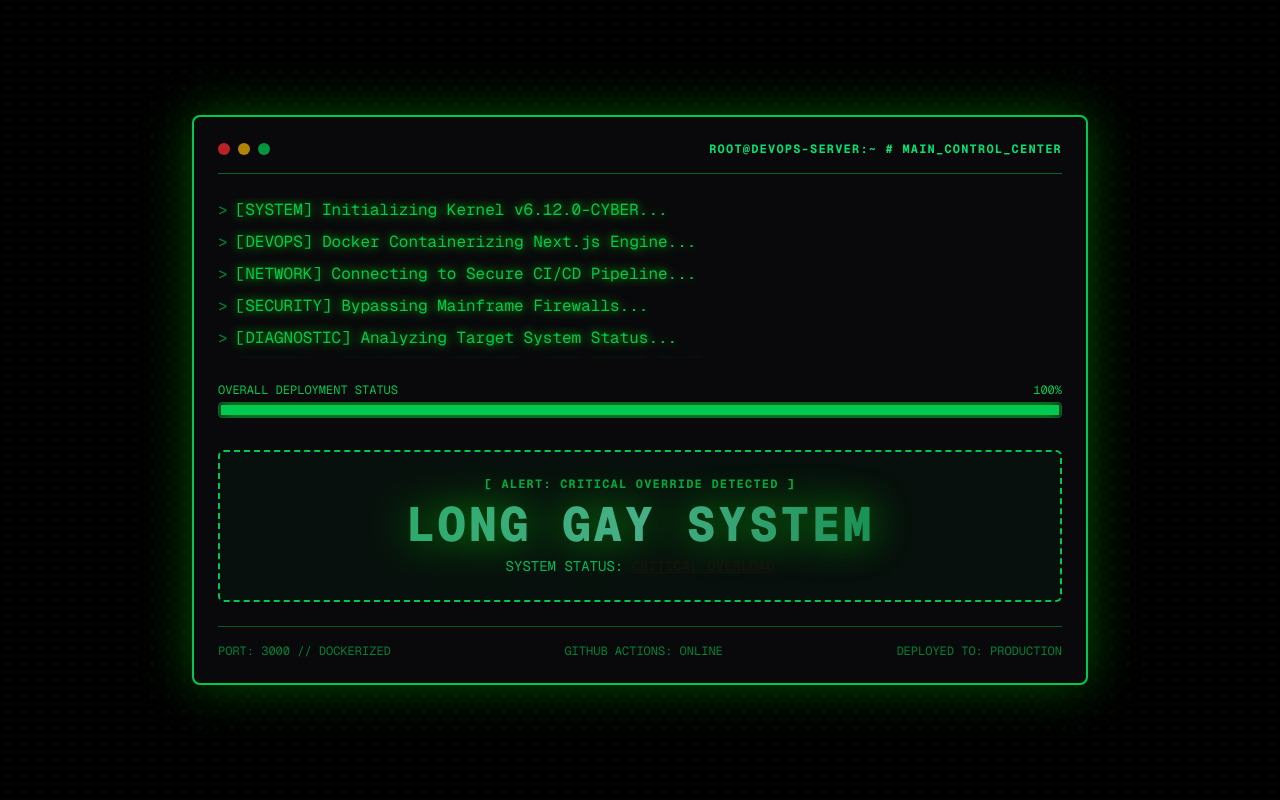
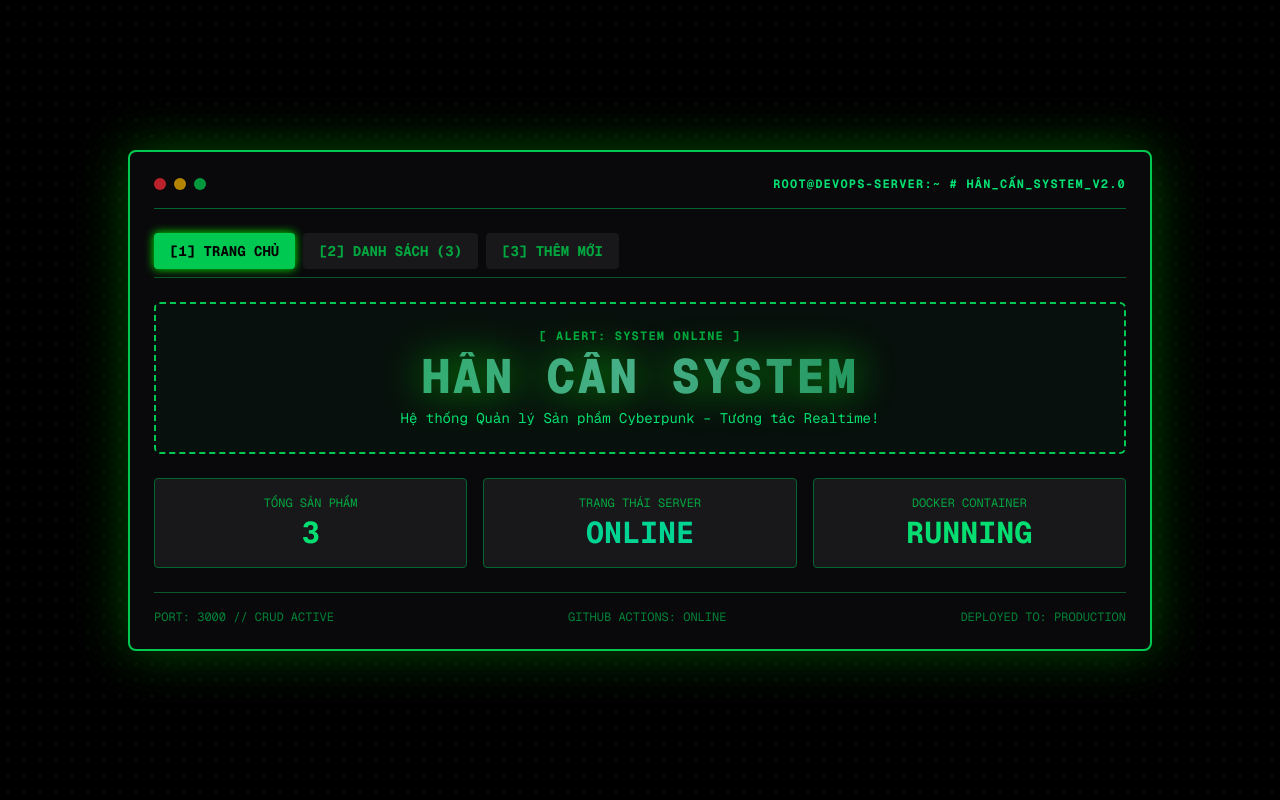
Before and after one commit to LaPhucHan/Gay_Long, a Next.js app: page / in a window 1280 px wide. Built offline with nearby package versions, Linux system fonts and the light colour scheme.

Commit message:
Add CRUD product interactive features and navigation tabs

```diff
--- a/app/page.tsx
+++ b/app/page.tsx
@@ -1,94 +1,260 @@
 "use client";
 
-import { useState, useEffect } from "react";
+import { useState } from "react";
+
+interface Product {
+  id: number;
+  name: string;
+  price: string;
+  category: string;
+}
 
 export default function Home() {
-  const [logs, setLogs] = useState<string[]>([]);
-  const [progress, setProgress] = useState(0);
+  const [activeTab, setActiveTab] = useState<"dashboard" | "products" | "add">("dashboard");
 
-  useEffect(() => {
-    const bootLogs = [
-      "[SYSTEM] Initializing Kernel v6.12.0-CYBER...",
-      "[DEVOPS] Docker Containerizing Next.js Engine...",
-      "[NETWORK] Connecting to Secure CI/CD Pipeline...",
-      "[SECURITY] Bypassing Mainframe Firewalls...",
-      "[DIAGNOSTIC] Analyzing Target System Status...",
-      "[CRITICAL] DIAGNOSTIC COMPLETE. CORE REPORT READY.",
-    ];
+  // State quản lý danh sách sản phẩm
+  const [products, setProducts] = useState<Product[]>([
+    { id: 101, name: "CyberDeck Terminal V1", price: "1,200 USD", category: "Hardware" },
+    { id: 102, name: "Neural Link Processor", price: "3,500 USD", category: "Chips" },
+    { id: 103, name: "Quantum Encryption Key", price: "800 USD", category: "Security" },
+  ]);
 
-    bootLogs.forEach((log, index) => {
-      setTimeout(() => {
-        setLogs((prev) => [...prev, log]);
-      }, (index + 1) * 600);
-    });
+  // State quản lý Form Thêm/Sửa
+  const [formData, setFormData] = useState({ name: "", price: "", category: "Hardware" });
+  const [editingId, setEditingId] = useState<number | null>(null);
 
-    const interval = setInterval(() => {
-      setProgress((prev) => (prev < 100 ? prev + 1 : 100));
-    }, 40);
+  // Thao tác Thêm hoặc Cập nhật Sản phẩm
+  const handleSubmit = (e: React.FormEvent) => {
+    e.preventDefault();
+    if (!formData.name || !formData.price) return;
 
-    return () => clearInterval(interval);
-  }, []);
+    if (editingId !== null) {
+      // Cập nhật sản phẩm
+      setProducts(products.map((p) => (p.id === editingId ? { ...p, ...formData } : p)));
+      setEditingId(null);
+    } else {
+      // Thêm sản phẩm mới
+      const newProduct: Product = {
+        id: Date.now(),
+        ...formData,
+      };
+      setProducts([...products, newProduct]);
+    }
+
+    setFormData({ name: "", price: "", category: "Hardware" });
+    setActiveTab("products"); // Tự động chuyển về trang danh sách
+  };
+
+  // Kích hoạt chế độ Sửa
+  const handleEdit = (product: Product) => {
+    setEditingId(product.id);
+    setFormData({ name: product.name, price: product.price, category: product.category });
+    setActiveTab("add");
+  };
+
+  // Xóa sản phẩm
+  const handleDelete = (id: number) => {
+    setProducts(products.filter((p) => p.id !== id));
+  };
 
   return (
-    <div className="min-h-screen bg-black text-green-500 font-mono p-6 flex flex-col items-center justify-center relative overflow-hidden select-none">
+    <div className="min-h-screen bg-black text-green-500 font-mono p-4 md:p-8 flex flex-col items-center justify-center relative overflow-hidden select-none">
       {/* Background Matrix Grid Overlay */}
       <div className="absolute inset-0 bg-[radial-gradient(#00ff00_1px,transparent_1px)] [background-size:16px_16px] opacity-10 pointer-events-none"></div>
 
       {/* Main Terminal Window */}
-      <div className="w-full max-w-4xl bg-zinc-950 border-2 border-green-500 shadow-[0_0_50px_rgba(0,255,0,0.3)] rounded-lg p-6 relative z-10 backdrop-blur-md">
+      <div className="w-full max-w-5xl bg-zinc-950 border-2 border-green-500 shadow-[0_0_50px_rgba(0,255,0,0.3)] rounded-lg p-6 relative z-10 backdrop-blur-md">
 
         {/* Terminal Header */}
         <div className="flex items-center justify-between border-b border-green-800 pb-4 mb-6">
           <div className="flex space-x-2">
             <div className="w-3 h-3 rounded-full bg-red-500 animate-pulse"></div>
-            <div className="w-3 h-3 rounded-full bg-yellow-500 animate-pulse delay-75"></div>
-            <div className="w-3 h-3 rounded-full bg-green-500 animate-pulse delay-150"></div>
+            <div className="w-3 h-3 rounded-full bg-yellow-500 animate-pulse"></div>
+            <div className="w-3 h-3 rounded-full bg-green-500 animate-pulse"></div>
           </div>
-          <p className="text-xs text-green-400 tracking-widest font-bold uppercase">
-            ROOT@DEVOPS-SERVER:~ # MAIN_CONTROL_CENTER
+          <p className="text-xs text-green-400 tracking-widest font-bold uppercase hidden sm:block">
+            ROOT@DEVOPS-SERVER:~ # HÂN_CẤN_SYSTEM_v2.0
           </p>
         </div>
 
-        {/* System Logs Area */}
-        <div className="space-y-2 text-sm md:text-base h-40 overflow-y-auto mb-6 scrollbar-thin scrollbar-thumb-green-500">
-          {logs.map((log, idx) => (
-            <div key={idx} className="flex items-center space-x-2">
-              <span className="text-green-700">&gt;</span>
-              <span className="drop-shadow-[0_0_5px_rgba(0,255,0,0.8)]">{log}</span>
-            </div>
-          ))}
+        {/* Navigation Tabs (Các Trang Tương Tác) */}
+        <div className="flex space-x-2 mb-6 border-b border-green-900 pb-2">
+          <button
+            onClick={() => setActiveTab("dashboard")}
+            className={`px-4 py-2 text-xs md:text-sm font-bold rounded transition-all ${
+              activeTab === "dashboard"
+                ? "bg-green-500 text-black shadow-[0_0_10px_#00ff00]"
+                : "bg-zinc-900 text-green-600 hover:text-green-400"
+            }`}
+          >
+            [1] TRANG CHỦ
+          </button>
+          <button
+            onClick={() => setActiveTab("products")}
+            className={`px-4 py-2 text-xs md:text-sm font-bold rounded transition-all ${
+              activeTab === "products"
+                ? "bg-green-500 text-black shadow-[0_0_10px_#00ff00]"
+                : "bg-zinc-900 text-green-600 hover:text-green-400"
+            }`}
+          >
+            [2] DANH SÁCH ({products.length})
+          </button>
+          <button
+            onClick={() => {
+              setEditingId(null);
+              setFormData({ name: "", price: "", category: "Hardware" });
+              setActiveTab("add");
+            }}
+            className={`px-4 py-2 text-xs md:text-sm font-bold rounded transition-all ${
+              activeTab === "add"
+                ? "bg-green-500 text-black shadow-[0_0_10px_#00ff00]"
+                : "bg-zinc-900 text-green-600 hover:text-green-400"
+            }`}
+          >
+            [3] {editingId !== null ? "SỬA SẢN PHẨM" : "THÊM MỚI"}
+          </button>
         </div>
 
-        {/* Progress Bar */}
-        <div className="mb-8">
-          <div className="flex justify-between text-xs mb-1">
-            <span>OVERALL DEPLOYMENT STATUS</span>
-            <span>{progress}%</span>
+        {/* ================= TRANG 1: DASHBOARD ================= */}
+        {activeTab === "dashboard" && (
+          <div className="space-y-6">
+            <div className="border-2 border-dashed border-green-500 bg-green-950/20 p-6 rounded-md text-center">
+              <p className="text-xs text-green-600 tracking-widest mb-2 font-bold">
+                [ ALERT: SYSTEM ONLINE ]
+              </p>
+              <h1 className="text-3xl md:text-5xl font-extrabold text-transparent bg-clip-text bg-gradient-to-r from-green-400 via-emerald-300 to-green-600 tracking-wider animate-pulse drop-shadow-[0_0_20px_rgba(0,255,0,0.8)]">
+                HÂN CẤN SYSTEM
+              </h1>
+              <p className="mt-2 text-sm text-green-400">
+                Hệ thống Quản lý Sản phẩm Cyberpunk – Tương tác Realtime!
+              </p>
+            </div>
+
+            <div className="grid grid-cols-1 md:grid-cols-3 gap-4">
+              <div className="bg-zinc-900 border border-green-800 p-4 rounded text-center">
+                <p className="text-xs text-green-600">TỔNG SẢN PHẨM</p>
+                <p className="text-3xl font-bold text-green-400 mt-1">{products.length}</p>
+              </div>
+              <div className="bg-zinc-900 border border-green-800 p-4 rounded text-center">
+                <p className="text-xs text-green-600">TRẠNG THÁI SERVER</p>
+                <p className="text-3xl font-bold text-emerald-400 mt-1">ONLINE</p>
+              </div>
+              <div className="bg-zinc-900 border border-green-800 p-4 rounded text-center">
+                <p className="text-xs text-green-600">DOCKER CONTAINER</p>
+                <p className="text-3xl font-bold text-green-400 mt-1">RUNNING</p>
+              </div>
+            </div>
           </div>
-          <div className="w-full bg-zinc-900 border border-green-800 h-4 rounded overflow-hidden p-0.5">
-            <div
-              className="bg-green-500 h-full transition-all duration-75 shadow-[0_0_15px_#00ff00]"
-              style={{ width: `${progress}%` }}
-            ></div>
+        )}
+
+        {/* ================= TRANG 2: DANH SÁCH SẢN PHẨM (XÓA / SỬA) ================= */}
+        {activeTab === "products" && (
+          <div className="overflow-x-auto">
+            <table className="w-full text-left border-collapse border border-green-800 text-xs md:text-sm">
+              <thead>
+                <tr className="bg-zinc-900 text-green-400 border-b border-green-800">
+                  <th className="p-3 border-r border-green-800">ID</th>
+                  <th className="p-3 border-r border-green-800">TÊN SẢN PHẨM</th>
+                  <th className="p-3 border-r border-green-800">DANH MỤC</th>
+                  <th className="p-3 border-r border-green-800">GIÁ</th>
+                  <th className="p-3 text-center">THAO TÁC</th>
+                </tr>
+              </thead>
+              <tbody>
+                {products.length === 0 ? (
+                  <tr>
+                    <td colSpan={5} className="p-4 text-center text-zinc-600">
+                      Chưa có sản phẩm nào trong hệ thống.
+                    </td>
+                  </tr>
+                ) : (
+                  products.map((item) => (
+                    <tr key={item.id} className="border-b border-green-900/50 hover:bg-green-950/30">
+                      <td className="p-3 border-r border-green-900 font-mono text-green-600">#{item.id}</td>
+                      <td className="p-3 border-r border-green-900 font-bold text-green-300">{item.name}</td>
+                      <td className="p-3 border-r border-green-900 text-green-500">{item.category}</td>
+                      <td className="p-3 border-r border-green-900 text-yellow-400 font-bold">{item.price}</td>
+                      <td className="p-3 text-center space-x-2">
+                        <button
+                          onClick={() => handleEdit(item)}
+                          className="px-2 py-1 bg-yellow-600/30 text-yellow-400 border border-yellow-600 rounded hover:bg-yellow-500 hover:text-black transition"
+                        >
+                          SỬA
+                        </button>
+                        <button
+                          onClick={() => handleDelete(item.id)}
+                          className="px-2 py-1 bg-red-600/30 text-red-400 border border-red-600 rounded hover:bg-red-500 hover:text-black transition"
+                        >
+                          XÓA
+                        </button>
+                      </td>
+                    </tr>
+                  ))
+                )}
+              </tbody>
+            </table>
           </div>
-        </div>
+        )}
 
-        {/* Dramatic Hân Cấn Section */}
-        <div className="border-2 border-dashed border-green-500 bg-green-950/20 p-6 rounded-md text-center relative group hover:border-red-500 transition-colors duration-300">
-          <p className="text-xs text-green-600 tracking-widest mb-2 font-bold">
-            [ ALERT: CRITICAL OVERRIDE DETECTED ]
-          </p>
-          <h1 className="text-3xl md:text-5xl font-extrabold text-transparent bg-clip-text bg-gradient-to-r from-green-400 via-emerald-300 to-green-600 tracking-wider animate-pulse drop-shadow-[0_0_20px_rgba(0,255,0,0.8)]">
-            LONG GAY SYSTEM
-          </h1>
-          <p className="mt-2 text-sm text-green-400 opacity-80">
-            SYSTEM STATUS: <span className="text-red-500 font-bold underline animate-ping">CRITICAL OVERLOAD</span>
-          </p>
-        </div>
+        {/* ================= TRANG 3: FORM THÊM / SỬA SẢN PHẨM ================= */}
+        {activeTab === "add" && (
+          <form onSubmit={handleSubmit} className="space-y-4 max-w-lg mx-auto bg-zinc-900 p-6 border border-green-800 rounded">
+            <h2 className="text-lg font-bold text-green-400 border-b border-green-800 pb-2">
+              {editingId !== null ? "[ EDIT ] CẬP NHẬT SẢN PHẨM" : "[ CREATE ] THÊM SẢN PHẨM MỚI"}
+            </h2>
+
+            <div>
+              <label className="block text-xs text-green-600 mb-1">TÊN SẢN PHẨM</label>
+              <input
+                type="text"
+                required
+                value={formData.name}
+                onChange={(e) => setFormData({ ...formData, name: e.target.value })}
+                className="w-full bg-black border border-green-800 rounded p-2 text-green-300 focus:outline-none focus:border-green-500"
+                placeholder="Ví dụ: Cyber Laptop X1"
+              />
+            </div>
+
+            <div>
+              <label className="block text-xs text-green-600 mb-1">DANH MỤC</label>
+              <select
+                value={formData.category}
+                onChange={(e) => setFormData({ ...formData, category: e.target.value })}
+                className="w-full bg-black border border-green-800 rounded p-2 text-green-300 focus:outline-none focus:border-green-500"
+              >
+                <option value="Hardware">Hardware</option>
+                <option value="Software">Software</option>
+                <option value="Chips">Chips</option>
+                <option value="Security">Security</option>
+              </select>
+            </div>
+
+            <div>
+              <label className="block text-xs text-green-600 mb-1">GIÁ BÁN</label>
+              <input
+                type="text"
+                required
+                value={formData.price}
+                onChange={(e) => setFormData({ ...formData, price: e.target.value })}
+                className="w-full bg-black border border-green-800 rounded p-2 text-green-300 focus:outline-none focus:border-green-500"
+                placeholder="Ví dụ: 999 USD"
+              />
+            </div>
+
+            <div className="pt-2 flex space-x-2">
+              <button
+                type="submit"
+                className="flex-1 bg-green-500 text-black font-bold py-2 rounded hover:bg-green-400 shadow-[0_0_15px_#00ff00] transition"
+              >
+                {editingId !== null ? "LƯU CẬP NHẬT" : "XÁC NHẬN THÊM"}
+              </button>
+            </div>
+          </form>
+        )}
 
         {/* Terminal Footer */}
         <div className="mt-6 pt-4 border-t border-green-900 flex flex-wrap justify-between text-xs text-green-700">
-          <span>PORT: 3000 // DOCKERIZED</span>
+          <span>PORT: 3000 // CRUD ACTIVE</span>
           <span>GITHUB ACTIONS: ONLINE</span>
           <span>DEPLOYED TO: PRODUCTION</span>
         </div>
```
